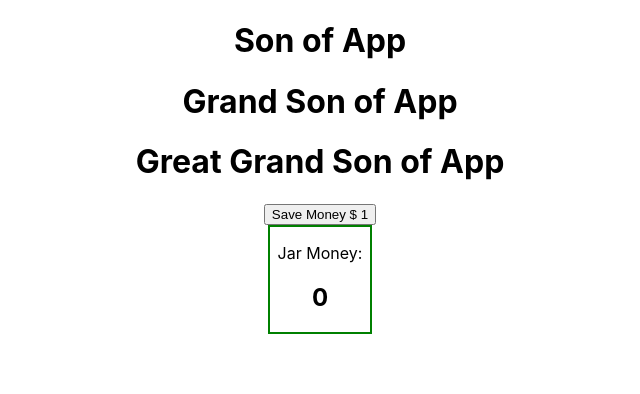
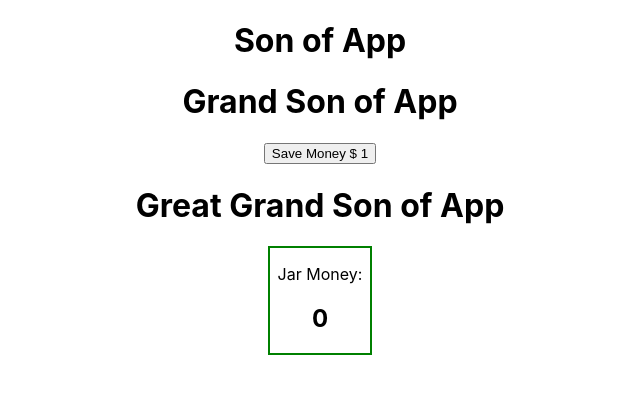
Before and after one commit to sebastianoscarlopez/coderhouse-39640-reactjs, a React (Create React App) app: page /context in a window 1280 px wide. Shown: the top 394 px of the page, without its empty margins (320-960 px from the left). Built offline with nearby package versions, Linux system fonts and the light colour scheme.

Commit message:
clase-11 context Jar money

```diff
--- a/src/components/ContextPoc/GrandSonOfApp.js
+++ b/src/components/ContextPoc/GrandSonOfApp.js
@@ -1,9 +1,14 @@
+import { useContext } from "react";
 import GreatGrandSonOfApp from "./GreatGrandSonOfApp";
+import { MoneyContext } from "./ContextPoc";
 
 const GrandSonOfApp = () => {
+  const { addMoney }  = useContext(MoneyContext);
+
   return (
     <div>
       <h1>Grand Son of App</h1>
+      <button onClick={addMoney}>Save Money $ 1</button>
       <GreatGrandSonOfApp />
     </div>
   );
--- a/src/components/ContextPoc/GreatGrandSonOfApp.js
+++ b/src/components/ContextPoc/GreatGrandSonOfApp.js
@@ -3,12 +3,11 @@ import { JarMoney } from "./JarMoney";
 import { MoneyContext } from "./ContextPoc";
 
 const GreatGrandSonOfApp = () => {
-  const { money, addMoney }  = useContext(MoneyContext);
+  const { money } = useContext(MoneyContext);
 
   return (
     <div>
       <h1>Great Grand Son of App</h1>
-      <button onClick={addMoney}>Save Money $ 1</button>
       <JarMoney>{money}</JarMoney>
     </div>
   );
```
